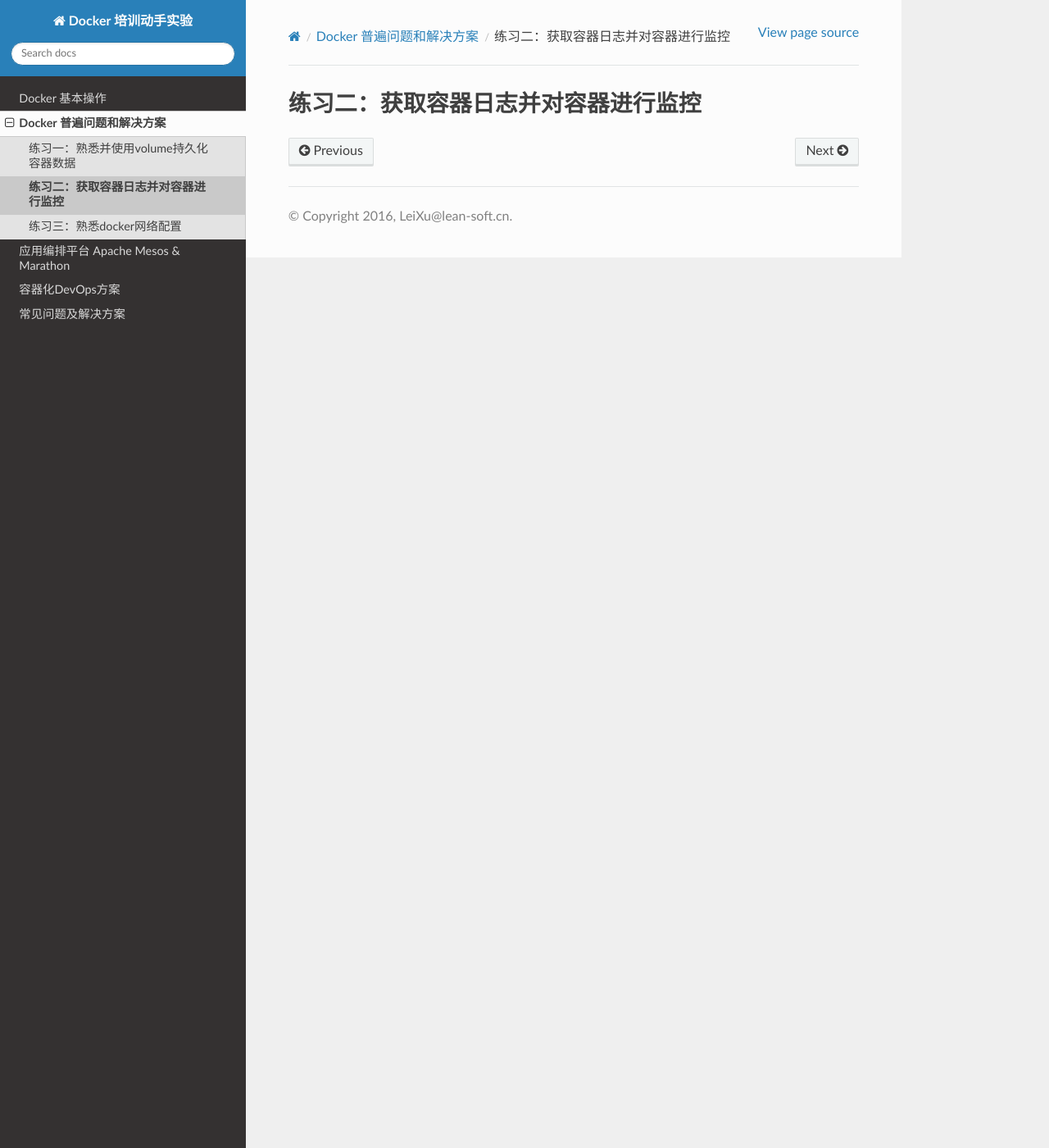
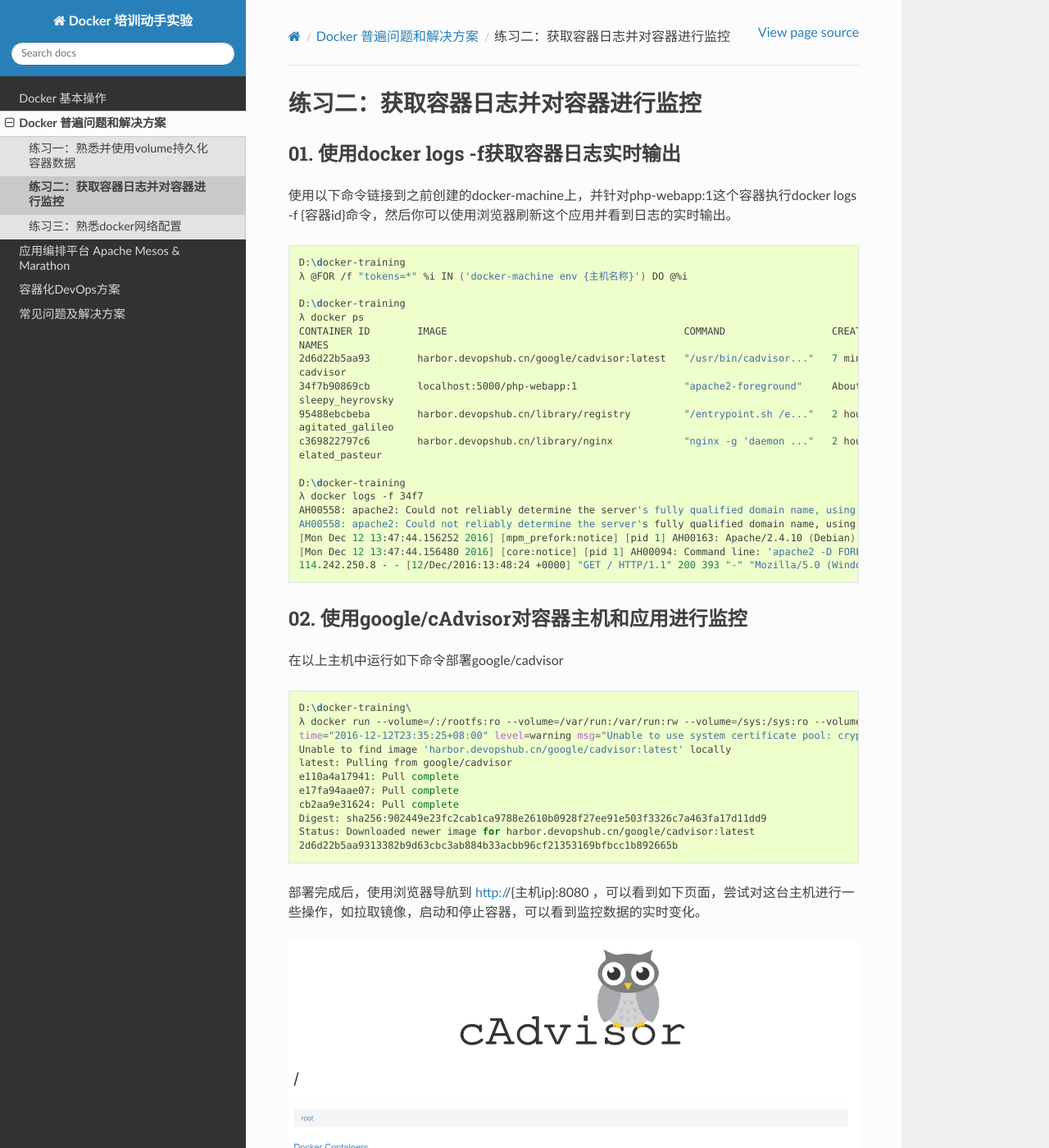
Before and after one commit to lean-soft/docker-training-hols, a Sphinx documentation site: the page built from docs/03-common-challenges/docker-monitor.rst, in a window 1280 px wide and 1400 px high. Shown: the whole window at 82% size. Built offline with Sphinx 7.4.7 and the Read the Docs theme 2.0.0, drawn with Linux system fonts in a browser that asks for light colours; pages that are not in the unit, such as notebooks, are missing from menus; the version number could not be read and is left out.

Commit message:
完成监控部分实验

```diff
--- a/docs/03-common-challenges/docker-monitor.rst
+++ b/docs/03-common-challenges/docker-monitor.rst
@@ -1,2 +1,57 @@
 练习二：获取容器日志并对容器进行监控
 ~~~~~~~~~~~~~~~~~~~~~~~~~~~~~~~~~~~~~~~~~~
+
+
+01. 使用docker logs -f获取容器日志实时输出
+^^^^^^^^^^^^^^^^^^^^^^^^
+
+使用以下命令链接到之前创建的docker-machine上，并针对php-webapp:1这个容器执行docker logs -f {容器id}命令，然后你可以使用浏览器刷新这个应用并看到日志的实时输出。
+
+.. code-block:: shell
+
+    D:\docker-training
+    λ @FOR /f "tokens=*" %i IN ('docker-machine env {主机名称}') DO @%i
+
+    D:\docker-training
+    λ docker ps
+    CONTAINER ID        IMAGE                                        COMMAND                  CREATED             STATUS              PORTS
+    NAMES
+    2d6d22b5aa93        harbor.devopshub.cn/google/cadvisor:latest   "/usr/bin/cadvisor..."   7 minutes ago       Up 7 minutes        0.0.0.0:8080->8080/tcp
+    cadvisor
+    34f7b90869cb        localhost:5000/php-webapp:1                  "apache2-foreground"     About an hour ago   Up About an hour    0.0.0.0:81->80/tcp
+    sleepy_heyrovsky
+    95488ebcbeba        harbor.devopshub.cn/library/registry         "/entrypoint.sh /e..."   2 hours ago         Up 2 hours          0.0.0.0:5000->5000/tcp
+    agitated_galileo
+    c369822797c6        harbor.devopshub.cn/library/nginx            "nginx -g 'daemon ..."   2 hours ago         Up 2 hours          0.0.0.0:80->80/tcp, 443/tcp
+    elated_pasteur
+
+    D:\docker-training
+    λ docker logs -f 34f7
+    AH00558: apache2: Could not reliably determine the server's fully qualified domain name, using 172.17.0.4. Set the 'ServerName' directive globally to suppress this message
+    AH00558: apache2: Could not reliably determine the server's fully qualified domain name, using 172.17.0.4. Set the 'ServerName' directive globally to suppress this message
+    [Mon Dec 12 13:47:44.156252 2016] [mpm_prefork:notice] [pid 1] AH00163: Apache/2.4.10 (Debian) PHP/7.0.13 configured -- resuming normal operations
+    [Mon Dec 12 13:47:44.156480 2016] [core:notice] [pid 1] AH00094: Command line: 'apache2 -D FOREGROUND'
+    114.242.250.8 - - [12/Dec/2016:13:48:24 +0000] "GET / HTTP/1.1" 200 393 "-" "Mozilla/5.0 (Windows NT 10.0; Win64; x64) AppleWebKit/537.36 (KHTML, like Gecko) Chrome/55.0.2883.87 Safari/537.36"
+
+02. 使用google/cAdvisor对容器主机和应用进行监控
+^^^^^^^^^^^^^^^^^^^^^^^^
+
+在以上主机中运行如下命令部署google/cadvisor
+
+.. code-block:: shell
+
+    D:\docker-training\
+    λ docker run --volume=/:/rootfs:ro --volume=/var/run:/var/run:rw --volume=/sys:/sys:ro --volume=/var/lib/docker/:/var/lib/docker:ro --publish=8080:8080 --deta ch=true --name=cadvisor harbor.devopshub.cn/google/cadvisor:latest
+    time="2016-12-12T23:35:25+08:00" level=warning msg="Unable to use system certificate pool: crypto/x509: system root pool is not available on Windows"
+    Unable to find image 'harbor.devopshub.cn/google/cadvisor:latest' locally
+    latest: Pulling from google/cadvisor
+    e110a4a17941: Pull complete
+    e17fa94aae07: Pull complete
+    cb2aa9e31624: Pull complete
+    Digest: sha256:902449e23fc2cab1ca9788e2610b0928f27ee91e503f3326c7a463fa17d11dd9
+    Status: Downloaded newer image for harbor.devopshub.cn/google/cadvisor:latest
+    2d6d22b5aa9313382b9d63cbc3ab884b33acbb96cf21353169bfbcc1b892665b
+
+部署完成后，使用浏览器导航到 http://{主机ip}:8080 ，可以看到如下页面，尝试对这台主机进行一些操作，如拉取镜像，启动和停止容器，可以看到监控数据的实时变化。
+
+.. figure:: images/monitor-01-cAdvisor.png
```
Also changed, not shown: docs/03-common-challenges/images/monitor-01-cAdvisor.png (added).
